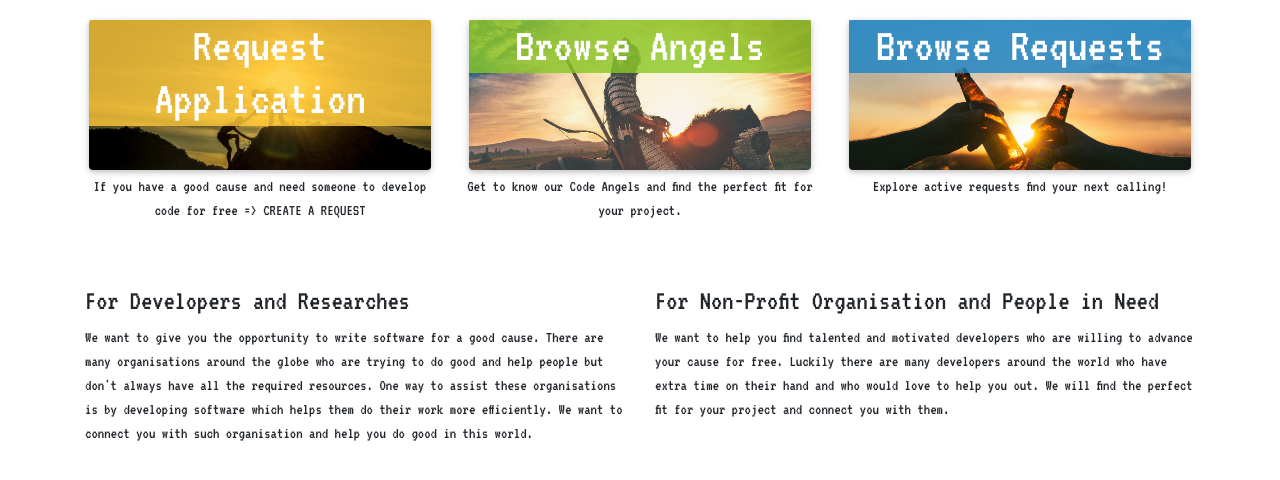
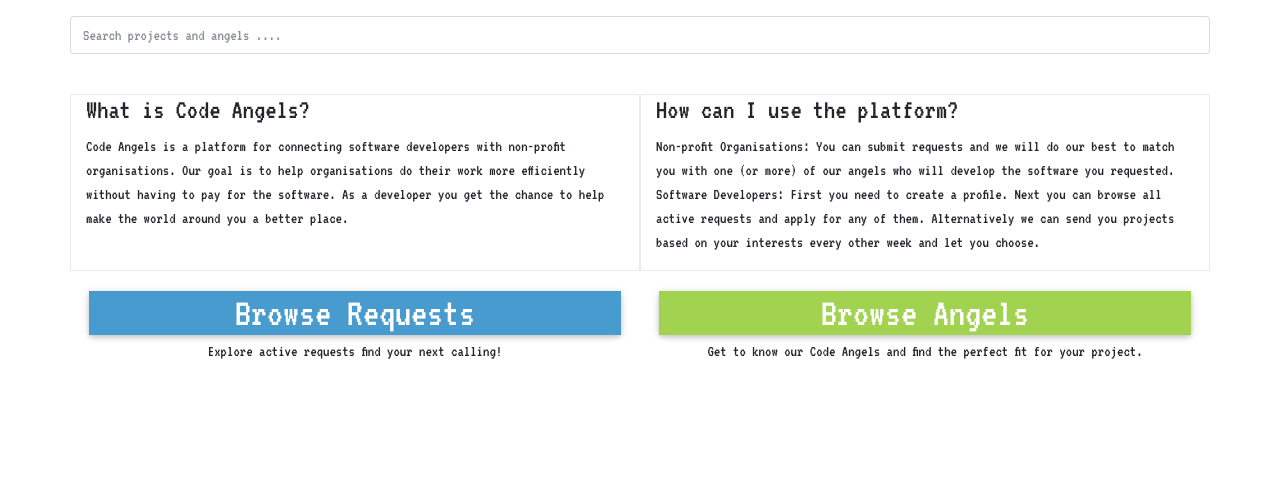
Before and after one commit to AhmedSoli/Code-Angels, a Flask app: page / in a window 1280 px wide. Shown: the part 144-624 px from the top of the page. Run offline with Flask 2, Linux system fonts and the light colour scheme; some libraries are stand-ins or nearby versions.

Commit message:
second version

```diff
--- a/templates/home.html
+++ b/templates/home.html
@@ -2,29 +2,28 @@
 
 {% block content %}
 <div class="row pt-3">
-	<div class="col-4" style="text-align: center">
-		<a href="/requests/create" style="color:white">
-			<h3 class="m-1 card" style="background:url('static/images/ask_for_help.jpg');background-size: cover">
-				<div style="background: #FFCA3Acc;height:100%">
-						Request Application
-				</div>
-			</h3>
-		</a>
-		<p>If you have a good cause and need someone to develop code for free => CREATE A REQUEST</p>
+	<div class="active-cyan-3 active-cyan-4 mb-4" style="width: 100%">
+	  <input class="form-control" type="text" placeholder="Search projects and angels ...." aria-label="Search" style="width: 100%">
 	</div>
-	<div class="col-4" style="text-align: center">
-		<a href="/angels" style="color:white">
-			<h3 class="m-1 card" style="background:url('static/images/angels.jpg');background-size: cover">
-				<div style="background: #8ac926cc;height:100%">
-						Browse Angels
-				</div>
-			</h3>
-		</a>
-		<p>Get to know our Code Angels and find the perfect fit for your project.</p>
+</div>
+<div class="row pt-3">
+	<div class="col-6 border">
+		<h3>What is Code Angels?</h3>
+		<p>Code Angels is a platform for connecting software developers with non-profit organisations. Our goal is to help organisations do their work more efficiently without having to pay for the software. As a developer you get the chance to help make the world around you a better place.</p>
 	</div>
-	<div class="col-4" style="text-align: center">
+	<div class="col-6 border">
+		<h3>How can I use the platform?</h3>
+		<p>
+			<strong>Non-profit Organisations: </strong> You can submit requests and we will do our best to match you with one (or more) of our angels who will develop the software you requested.
+			<strong>Software Developers: </strong> First you need to create a profile. Next you can browse all active requests and apply for any of them. Alternatively we can send you projects based on your interests every other week and let you choose.<br>
+		</p>
+	</div>
+</div>
+
+<div class="row pt-3" style="text-align: center">
+	<div class="col-6">
 		<a href="/requests" style="color:white">
-			<h3 class="m-1 card" style="background:url('static/images/finished.jpg');background-size: cover">
+			<h3 class="m-1 card">
 				<div style="background: #1982C4cc;height:100%">
 						Browse Requests
 				</div>
@@ -32,16 +31,15 @@
 		</a>
 		<p>Explore active requests find your next calling!</p>
 	</div>
-</div>
-
-<div class="row pt-5">
 	<div class="col-6">
-		<h3>For Developers and Researches</h3>
-		<p>We want to give you the opportunity to write software for a good cause. There are many organisations around the globe who are trying to do good and help people but don't always have all the required resources. One way to assist these organisations is by developing software which helps them do their work more efficiently. We want to connect you with such organisation and help you do good in this world.</p>
-	</div>
-	<div class="col-6">
-		<h3>For Non-Profit Organisation and People in Need</h3>
-		<p>We want to help you find talented and motivated developers who are willing to advance your cause for free. Luckily there are many developers around the world who have extra time on their hand and who would love to help you out. We will find the perfect fit for your project and connect you with them. </p>
+		<a href="/angels" style="color:white">
+			<h3 class="m-1 card">
+				<div style="background: #8ac926cc;height:100%">
+						Browse Angels
+				</div>
+			</h3>
+		</a>
+		<p>Get to know our Code Angels and find the perfect fit for your project.</p>
 	</div>
 </div>
 
@@ -53,9 +51,8 @@
 }
 
 .card {
-	min-height:150px;
 	color:white;
-	font-size: 300%;
+	font-size: 250%;
 }
 
 .card:hover {
--- a/templates/layout.html
+++ b/templates/layout.html
@@ -17,6 +17,13 @@
 	<body style="background: white; font-family: 'VT323', monospace;">
 		<nav class="container">
 			<div class="row">
+					{% if breadcrumbs|length > 0 %}
+					{%- for breadcrumb in breadcrumbs -%}
+					<a href="{{ breadcrumb.url }}" class="nav-link">{{ breadcrumb.text }}</a>
+			    	<span class="nav-link">{{ '/' if not loop.last }}</span>
+					{%- endfor -%}
+					{%- endif -%}
+
 				<ul class="nav" style="margin-left:auto">
 					<li class="nav-item">
 						<a class="nav-link" href="/angels/create">Become an Angel</a>
@@ -34,16 +41,7 @@
 			<div class="row">
 				<h6 class="center text-muted">Code for a Good Cause</h6>
 			</div>
-			<div class="row">
-				<div class="center">
-				{% if breadcrumbs|length > 0 %}
-				{%- for breadcrumb in breadcrumbs -%}
-				    <a href="{{ breadcrumb.url }}">{{ breadcrumb.text }}</a>
-				    {{ '/' if not loop.last }}
-				{%- endfor -%}
-				{%- endif -%}
-				</div>
-			</div>
+
 		</nav>
 
 		<section class="container">
```
